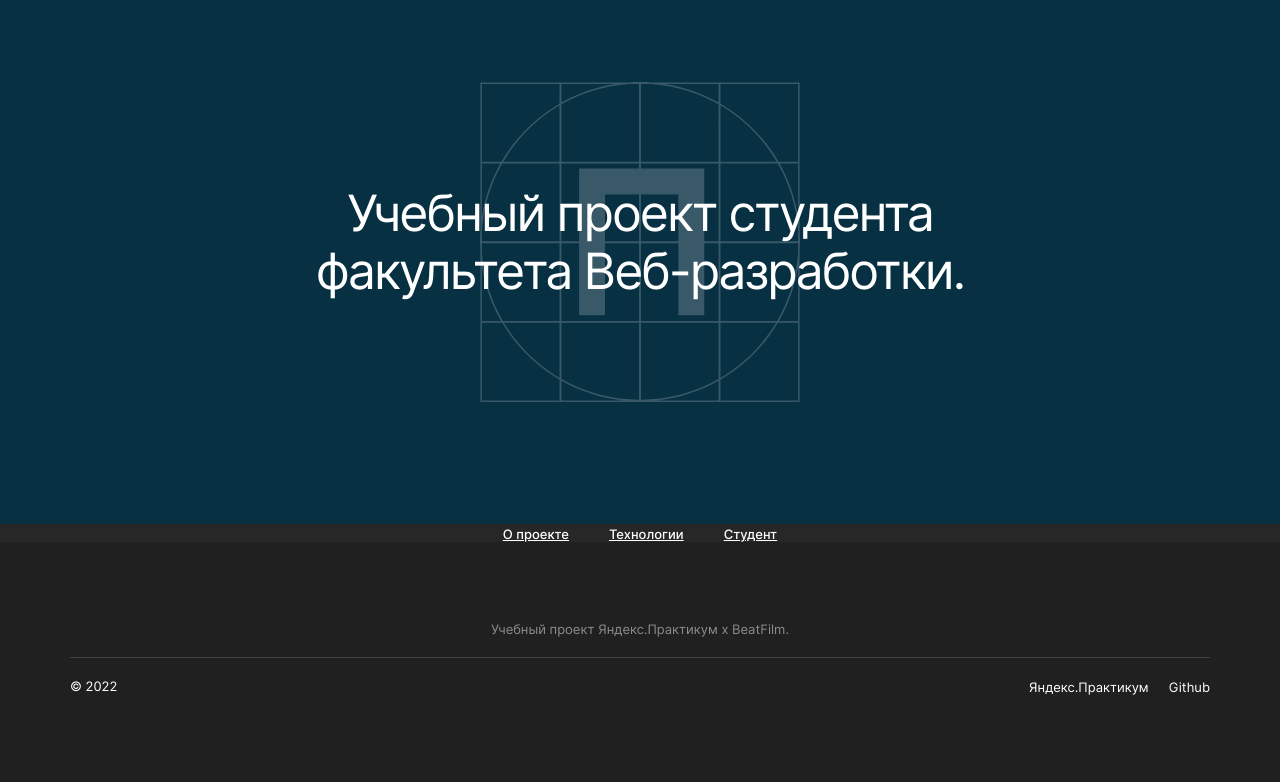
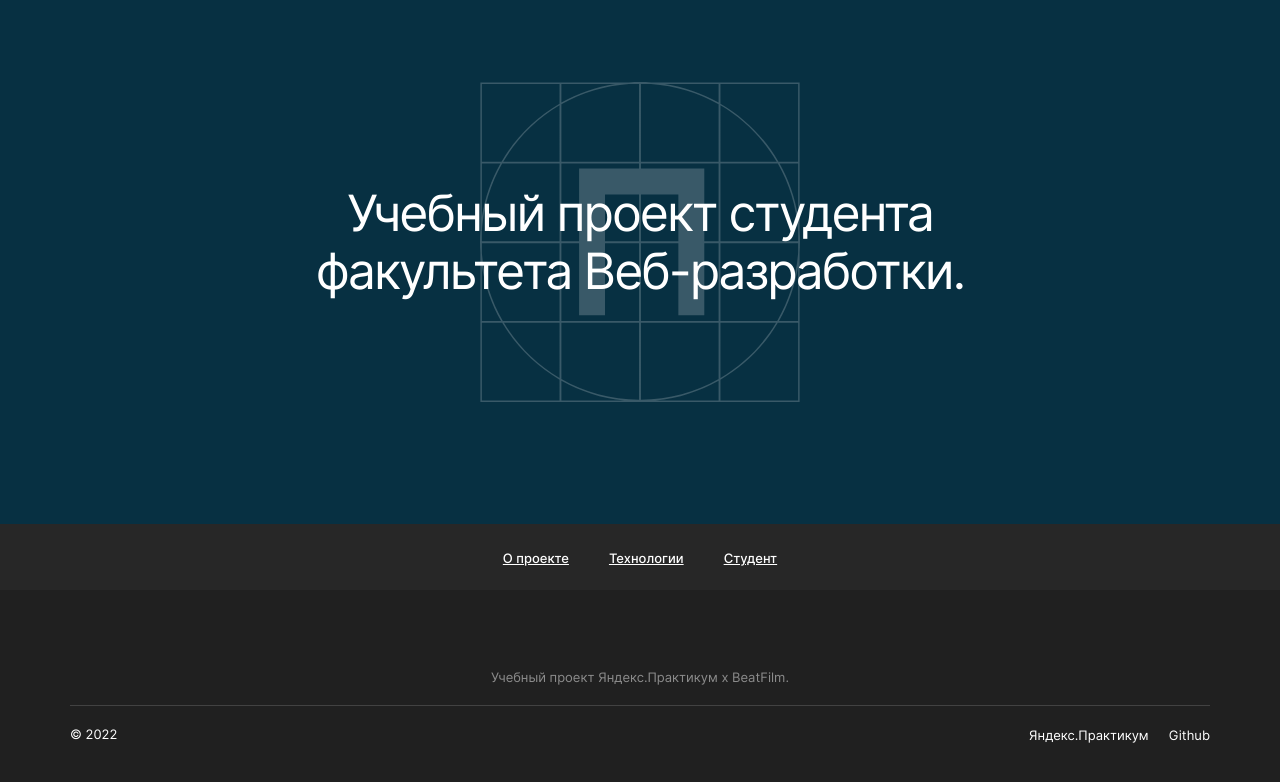
Before and after one commit to gans-AD/movies-explorer-api, a React (Create React App) app: page / in a window 1280 px wide. Shown: the top 782 px of the page. Built offline with nearby package versions, Linux system fonts and the light colour scheme.

Commit message:
feat: компонент NavTab

```diff
--- a/src/components/NavTab/NavTab.css
+++ b/src/components/NavTab/NavTab.css
@@ -1,6 +1,6 @@
 .nav-tab {
   list-style: none;
-  padding: 0;
+  padding: 24px 0;
   display: flex;
   justify-content: center;
   gap: 40px;
@@ -14,7 +14,6 @@
   line-height: 16px;
   font-weight: 500;
   text-decoration: underline;
-  margin: 24px 0;
   color: #ffffff;
 }
 
```
